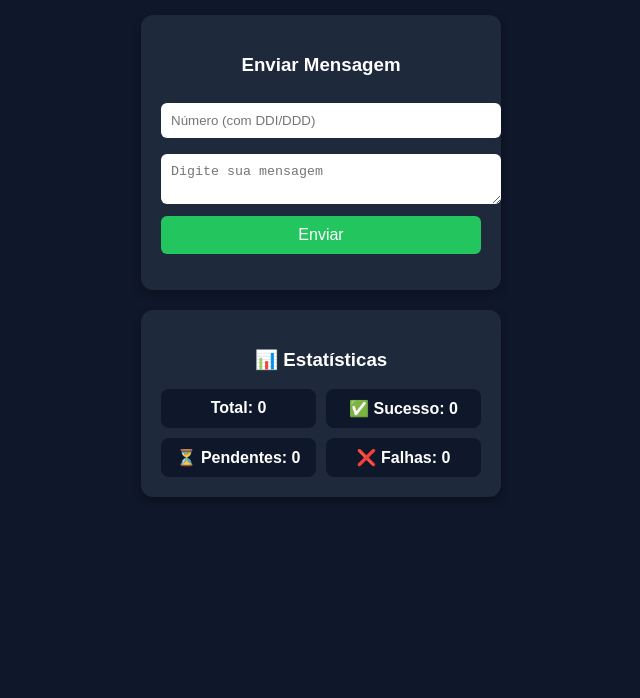
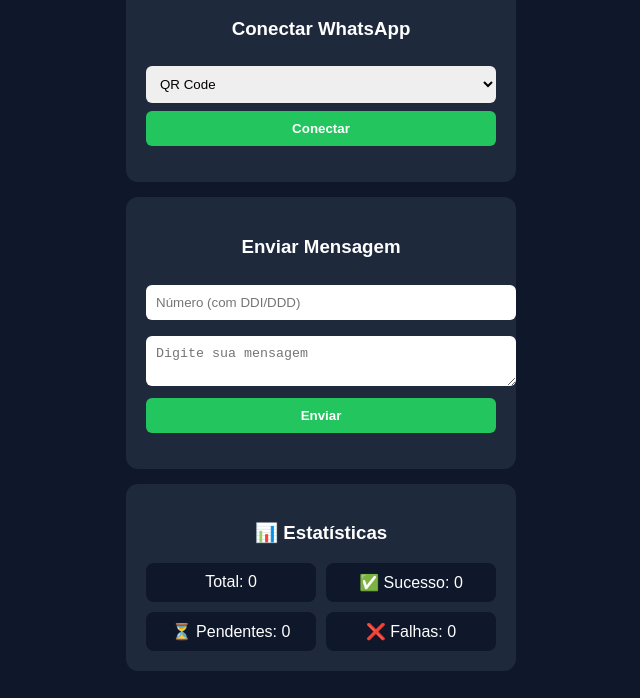
Before and after one commit to sacnutrividaretinox-ui/ZapLynx, a website: page public/index.html in a window 1280 px wide. Shown: the part 102-800 px from the top of the page, without its empty margins (319-959 px from the left). Drawn offline with Linux system fonts and the light colour scheme; no server answers.

Commit message:
Atualiza front-end (index.html e styles.css) e ajustes do QR Code

```diff
--- a/public/index.html
+++ b/public/index.html
@@ -5,64 +5,34 @@
   <meta name="viewport" content="width=device-width, initial-scale=1.0">
   <title>ZapLynx 🚀</title>
   <style>
-    body {
-      background: #0f172a;
-      font-family: Arial, sans-serif;
-      color: #fff;
-      display: flex;
-      flex-direction: column;
-      align-items: center;
-      padding: 20px;
-    }
-    h1 {
-      margin-bottom: 20px;
-      color: #38bdf8;
-    }
-    .card {
-      background: #1e293b;
-      padding: 20px;
-      border-radius: 12px;
-      margin: 10px;
-      width: 320px;
-      text-align: center;
-      box-shadow: 0px 4px 10px rgba(0, 0, 0, 0.3);
-    }
-    input, textarea, select {
-      width: 100%;
-      padding: 10px;
-      margin: 8px 0;
-      border-radius: 6px;
-      border: none;
-    }
-    button {
-      background: #22c55e;
-      color: white;
-      border: none;
-      padding: 10px;
-      width: 100%;
-      border-radius: 6px;
-      cursor: pointer;
-      font-size: 16px;
-    }
-    button:hover {
-      background: #16a34a;
-    }
-    .stats-grid {
-      display: grid;
-      grid-template-columns: repeat(2, 1fr);
-      gap: 10px;
-      margin-top: 10px;
-    }
-    .stat {
-      background: #0f172a;
-      padding: 10px;
-      border-radius: 8px;
-      font-weight: bold;
-    }
+    body { background: #0f172a; font-family: Arial, sans-serif; color: #fff; text-align: center; }
+    h1 { color: #38bdf8; }
+    .card { background: #1e293b; margin: 15px auto; padding: 20px; border-radius: 12px; width: 350px; }
+    input, textarea, select { width: 100%; margin: 8px 0; padding: 10px; border-radius: 6px; border: none; }
+    button { width: 100%; padding: 10px; border: none; border-radius: 6px; background: #22c55e; color: white; font-weight: bold; cursor: pointer; }
+    button:hover { background: #16a34a; }
+    img { margin-top: 10px; border-radius: 8px; }
+    .stats-grid { display: grid; grid-template-columns: repeat(2,1fr); gap: 10px; margin-top: 10px; }
+    .stat { background: #0f172a; padding: 10px; border-radius: 8px; }
   </style>
 </head>
 <body>
   <h1>ZapLynx 🚀</h1>
+
+  <!-- Conexão -->
+  <div class="card">
+    <h3>Conectar WhatsApp</h3>
+    <select id="connectMode">
+      <option value="qr">QR Code</option>
+      <option value="phone">Número (Pairing Code)</option>
+    </select>
+    <div id="phoneInput" style="display:none;">
+      <input type="text" id="phoneConnect" placeholder="Número com DDI/DDD">
+    </div>
+    <button onclick="connect()">Conectar</button>
+    <p id="connectStatus"></p>
+    <img id="qrImage" style="display:none;" width="250">
+  </div>
 
   <!-- Enviar mensagem -->
   <div class="card">
@@ -85,49 +55,65 @@
   </div>
 
   <script>
+    const connectMode = document.getElementById("connectMode");
+    const phoneInput = document.getElementById("phoneInput");
+    connectMode.addEventListener("change", () => {
+      phoneInput.style.display = connectMode.value === "phone" ? "block" : "none";
+      document.getElementById("qrImage").style.display = "none";
+      document.getElementById("connectStatus").innerText = "";
+    });
+
+    async function connect() {
+      const mode = connectMode.value;
+      document.getElementById("connectStatus").innerText = "⏳ Conectando...";
+
+      if (mode === "qr") {
+        const res = await fetch("/api/qrcode");
+        const data = await res.json();
+        if (data.value) {
+          document.getElementById("qrImage").src = data.value;
+          document.getElementById("qrImage").style.display = "block";
+          document.getElementById("connectStatus").innerText = "✅ QR Code gerado!";
+        } else {
+          document.getElementById("connectStatus").innerText = "❌ Erro ao gerar QR.";
+        }
+      } else {
+        const phone = document.getElementById("phoneConnect").value.trim();
+        if (!phone) return alert("Digite o número!");
+        const res = await fetch(`/api/phone-code/${phone}`);
+        const data = await res.json();
+        if (data.code) {
+          document.getElementById("connectStatus").innerText = "📲 Código: " + data.code;
+        } else {
+          document.getElementById("connectStatus").innerText = "❌ Erro: " + (data.error || "Falha");
+        }
+      }
+    }
+
     async function sendMessage() {
       const phone = document.getElementById("phone").value.trim();
       const message = document.getElementById("message").value.trim();
-      if (!phone || !message) {
-        alert("Preencha número e mensagem!");
-        return;
-      }
+      if (!phone || !message) return alert("Preencha número e mensagem!");
 
-      document.getElementById("sendStatus").innerText = "Enviando...";
-
-      try {
+      document.getElementById("sendStatus").innerText = "⏳ Enviando...";
       const res = await fetch("/api/send", {
         method: "POST",
         headers: { "Content-Type": "application/json" },
         body: JSON.stringify({ phone, message })
       });
       const data = await res.json();
-
-        if (data.success) {
-          document.getElementById("sendStatus").innerText = "✅ Mensagem enviada!";
-        } else {
-          document.getElementById("sendStatus").innerText = "❌ Falha ao enviar!";
-        }
-      } catch (err) {
-        document.getElementById("sendStatus").innerText = "⚠️ Erro no envio.";
-        console.error(err);
-      }
+      document.getElementById("sendStatus").innerText = data.success ? "✅ Enviado!" : "❌ Erro ao enviar.";
     }
 
     async function loadStats() {
-      try {
       const res = await fetch("/api/stats");
       const data = await res.json();
       document.getElementById("statTotal").innerText = data.total;
       document.getElementById("statSuccess").innerText = data.success;
       document.getElementById("statPending").innerText = data.pending;
       document.getElementById("statFail").innerText = data.fail;
-      } catch (err) {
-        console.error("Erro ao carregar estatísticas:", err);
     }
-    }
-
-    setInterval(loadStats, 3000); // atualiza a cada 3s
+    setInterval(loadStats, 3000);
     loadStats();
   </script>
 </body>
```
Also changed, not shown: server.js (+35 -16 lines). Lines whose indentation alone changed are shown as unchanged.
